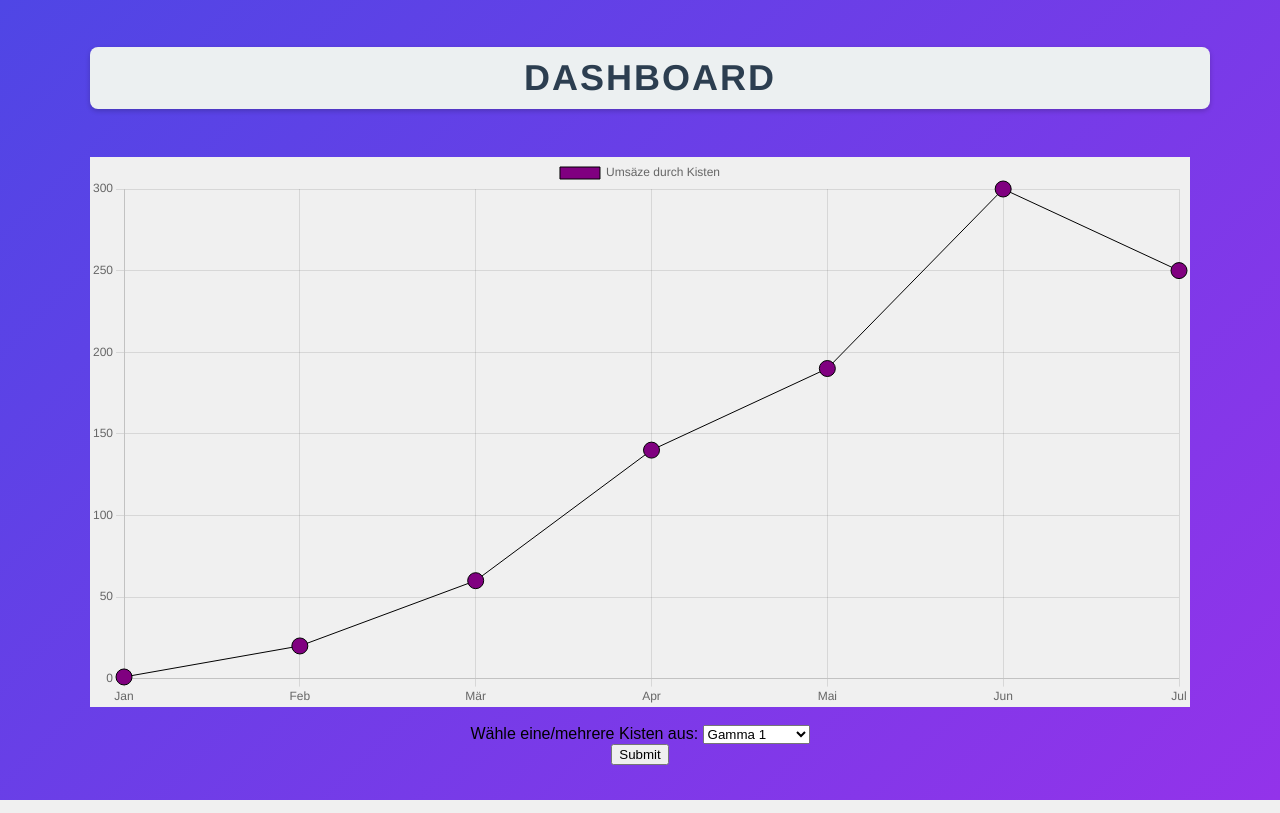
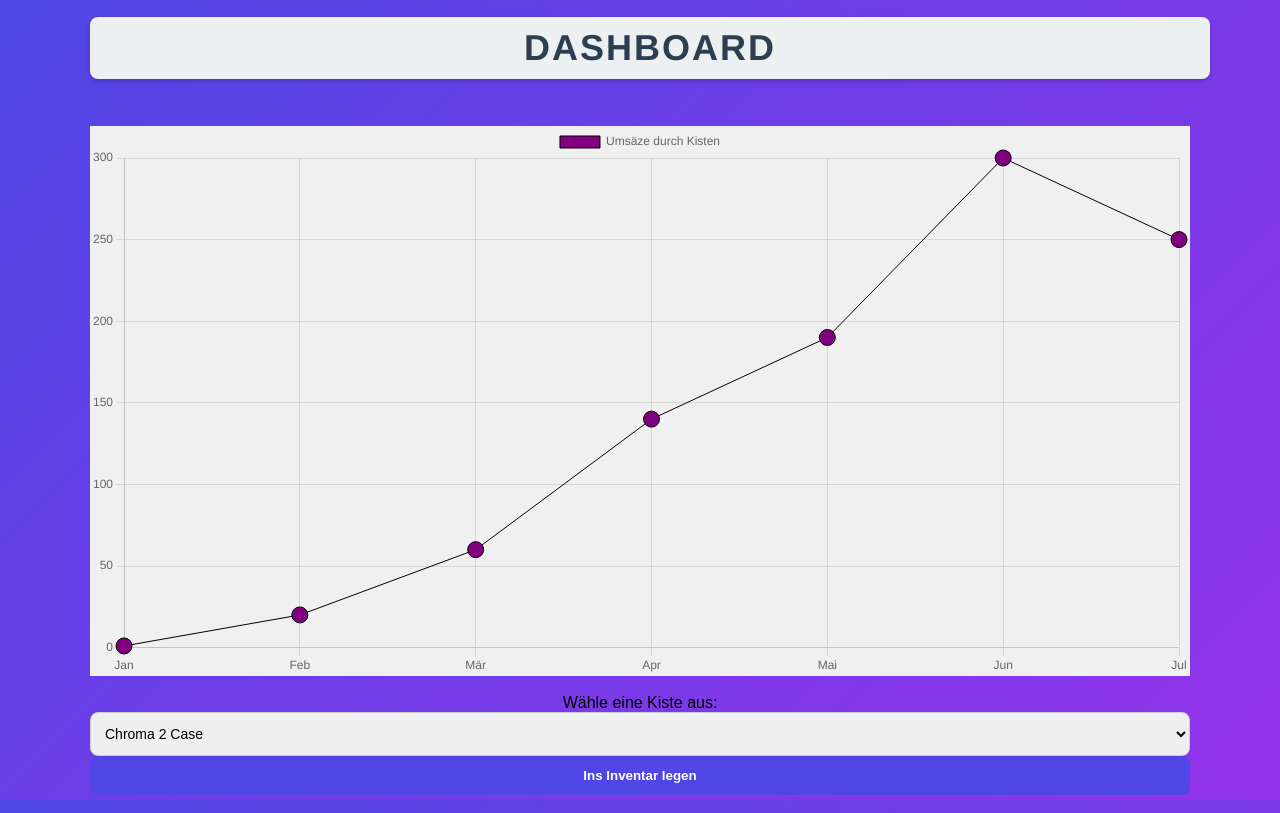
Before and after one commit to XylophonApfel/inventory-Manager, a Flask app: template flask-simple-site/templates/DashboardPage.html in a window 1280 px wide. Run offline with Flask 3, Linux system fonts and the light colour scheme; the template is opened without the code that fills it, so the values that code supplies are empty.

Commit message:
Dropdown

```diff
--- a/flask-simple-site/main.py
+++ b/flask-simple-site/main.py
@@ -33,6 +33,12 @@ def Registrieren():
             return render_template("LogInPage.html")
     return render_template("RegisterPage.html")
 
+@app.route("/item_hinzufuegen", methods=["POST", "GET"])
+def item_hinzufuegen():
+    Eingabe = request.form.get("ausgewaehlte_kiste")
+    print(Eingabe)
+    return render_template("DashboardPage.html")
+
 def main():
     erstelle_datenbank()
 
--- a/flask-simple-site/templates/DashboardPage.html
+++ b/flask-simple-site/templates/DashboardPage.html
@@ -23,16 +23,55 @@
 <br>
 
 <!-- Dropdown Menu für Kisten -->
-<label for="cars">Wähle eine/mehrere Kisten aus:</label>
+<form action="/item_hinzufuegen" method="POST">
 
-<select name="kisten" id="kiste">
-    <option value="gamma1">Gamma 1</option>
-    <option value="kilowatt">Kilowatt</option>
-    <option value="weaponcase">Weapon Case</option>
-    <option value="gamma2">Gamma 2</option>
-</select>
-<form>
-    <button type="submit" class="übermitteln">Submit</button>
+    <label>Wähle eine Kiste aus:</label>
+
+    <select name="ausgewaehlte_kiste" class="input-field">
+
+        <option value="Chroma 2 Case">Chroma 2 Case</option>
+        <option value="Chroma 3 Case">Chroma 3 Case</option>
+        <option value="Chroma Case">Chroma Case</option>
+        <option value="Clutch Case">Clutch Case</option>
+        <option value="CS20 Case">CS20 Case</option>
+        <option value="CS:GO Weapon Case">CS:GO Weapon Case</option>
+        <option value="CS:GO Weapon Case 2">CS:GO Weapon Case 2</option>
+        <option value="CS:GO Weapon Case 3">CS:GO Weapon Case 3</option>
+        <option value="Danger Zone Case">Danger Zone Case</option>
+        <option value="Dreams & Nightmares Case">Dreams & Nightmares Case</option>
+        <option value="eSports 2013 Case">eSports 2013 Case</option>
+        <option value="eSports 2013 Winter Case">eSports 2013 Winter Case</option>
+        <option value="eSports 2014 Summer Case">eSports 2014 Summer Case</option>
+        <option value="Falchion Case">Falchion Case</option>
+        <option value="Fracture Case">Fracture Case</option>
+        <option value="Gallery Case">Gallery Case</option>
+        <option value="Gamma 2 Case">Gamma 2 Case</option>
+        <option value="Gamma Case">Gamma Case</option>
+        <option value="Glove Case">Glove Case</option>
+        <option value="Horizon Case">Horizon Case</option>
+        <option value="Huntsman Weapon Case">Huntsman Weapon Case</option>
+        <option value="Kilowatt Case">Kilowatt Case</option>
+        <option value="Operation Bravo Case">Operation Bravo Case</option>
+        <option value="Operation Breakout Weapon Case">Operation Breakout Weapon Case</option>
+        <option value="Operation Hydra Case">Operation Hydra Case</option>
+        <option value="Operation Phoenix Weapon Case">Operation Phoenix Weapon Case</option>
+        <option value="Operation Vanguard Weapon Case">Operation Vanguard Weapon Case</option>
+        <option value="Operation Wildfire Case">Operation Wildfire Case</option>
+        <option value="Prisma 2 Case">Prisma 2 Case</option>
+        <option value="Prisma Case">Prisma Case</option>
+        <option value="Recoil Case">Recoil Case</option>
+        <option value="Revolution Case">Revolution Case</option>
+        <option value="Revolver Case">Revolver Case</option>
+        <option value="Shadow Case">Shadow Case</option>
+        <option value="Shattered Web Case">Shattered Web Case</option>
+        <option value="Snakebite Case">Snakebite Case</option>
+        <option value="Spectrum 2 Case">Spectrum 2 Case</option>
+        <option value="Spectrum Case">Spectrum Case</option>
+        <option value="Winter Offensive Weapon Case">Winter Offensive Weapon Case</option>
+
+    </select>
+
+    <button type="submit" class="submit-btn">Ins Inventar legen</button>
 </form>
 <br>
 
```
